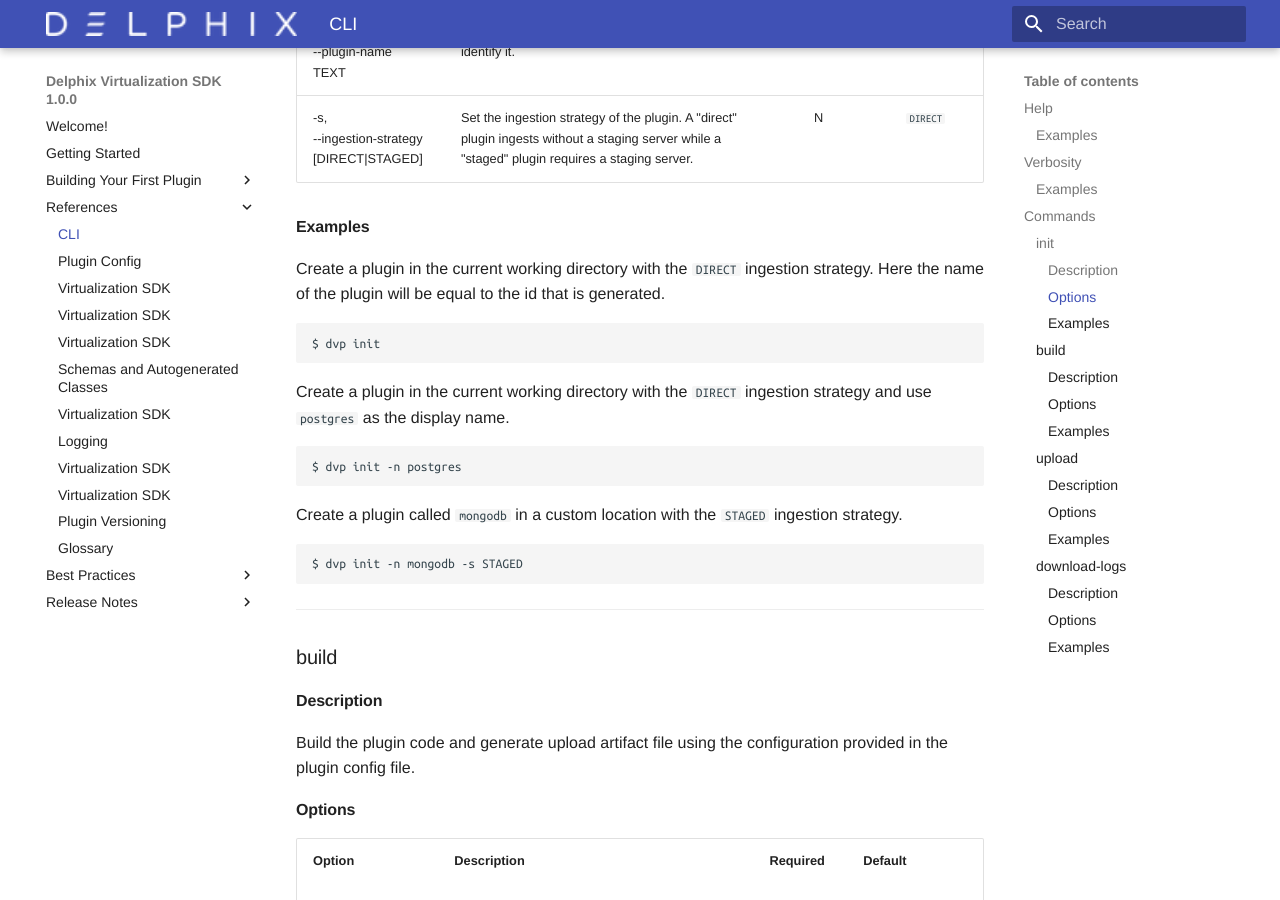
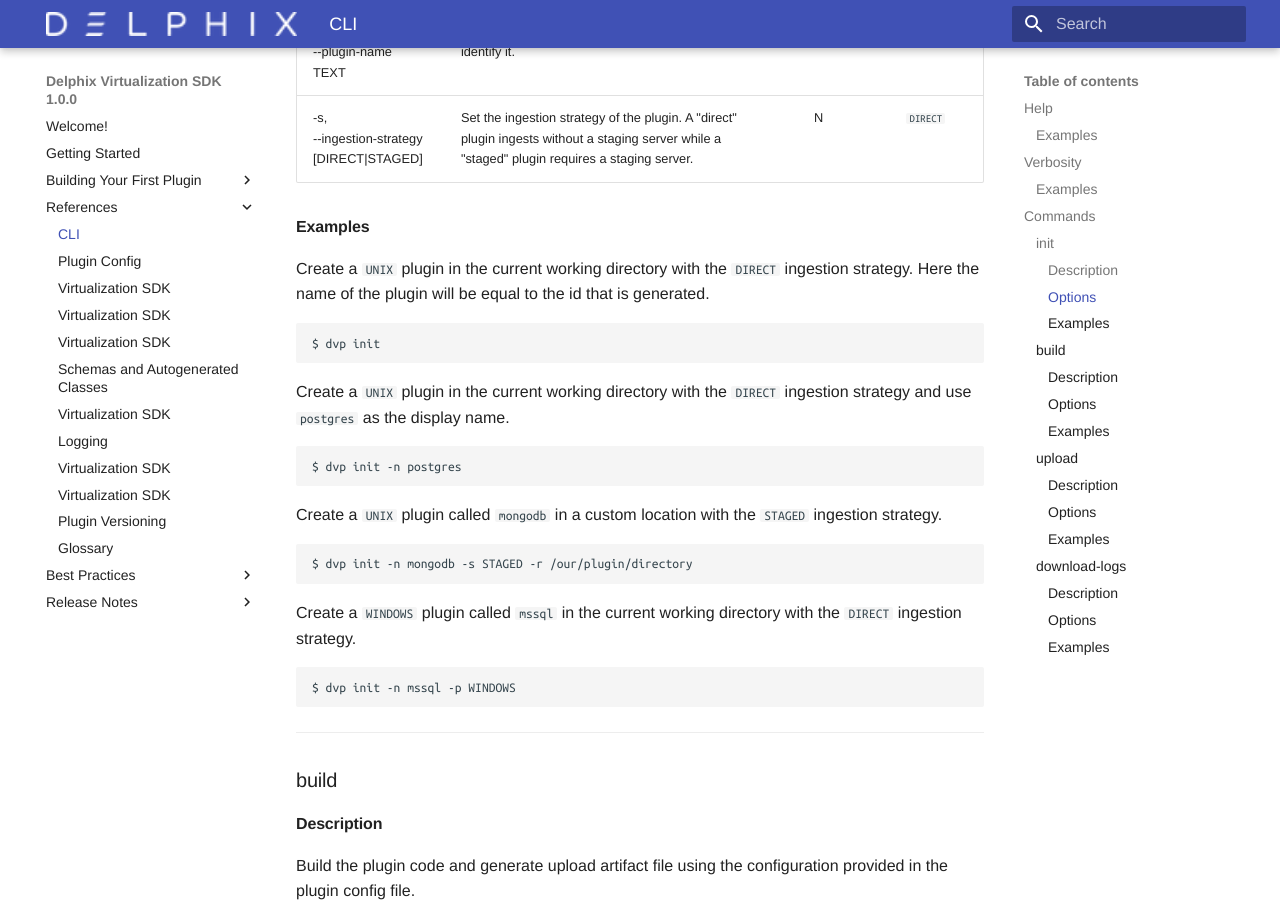
Before and after one commit to delphix/virtualization-sdk, an MkDocs documentation site: the page built from docs/References/CLI.md, in a window 1280 px wide and 900 px high, scrolled down 2392 px. Built offline with MkDocs 1.6.1 and Material for MkDocs 9.7.7, drawn with Linux system fonts in a browser that asks for light colours; some web fonts are replaced.

Commit message:
PYT-742 update docs for pyt-357
Reviewed at: http://reviews.delphix.com/r/52996/

````diff
--- a/docs/References/CLI.md
+++ b/docs/References/CLI.md
@@ -94,22 +94,28 @@
 
 
 #### Examples
-Create a plugin in the current working directory with the `DIRECT` ingestion strategy. Here the name of the plugin will be equal to the id that is generated.
+Create a `UNIX` plugin in the current working directory with the `DIRECT` ingestion strategy. Here the name of the plugin will be equal to the id that is generated.
 
 ```
 $ dvp init
 ```
 
-Create a plugin in the current working directory with the `DIRECT` ingestion strategy and use `postgres` as the display name.
+Create a `UNIX` plugin in the current working directory with the `DIRECT` ingestion strategy and use `postgres` as the display name.
 
 ```
 $ dvp init -n postgres
 ```
 
-Create a plugin called `mongodb` in a custom location with the `STAGED` ingestion strategy.
+Create a `UNIX` plugin called `mongodb` in a custom location with the `STAGED` ingestion strategy.
 
 ```
-$ dvp init -n mongodb -s STAGED
+$ dvp init -n mongodb -s STAGED -r /our/plugin/directory
+```
+
+Create a `WINDOWS` plugin called `mssql` in the current working directory with the `DIRECT` ingestion strategy.
+
+```
+$ dvp init -n mssql -p WINDOWS
 ```
 
 ***
````
Also changed, not shown: docs/Building_Your_First_Plugin/Initial_Setup.md (+3 -1 lines).
